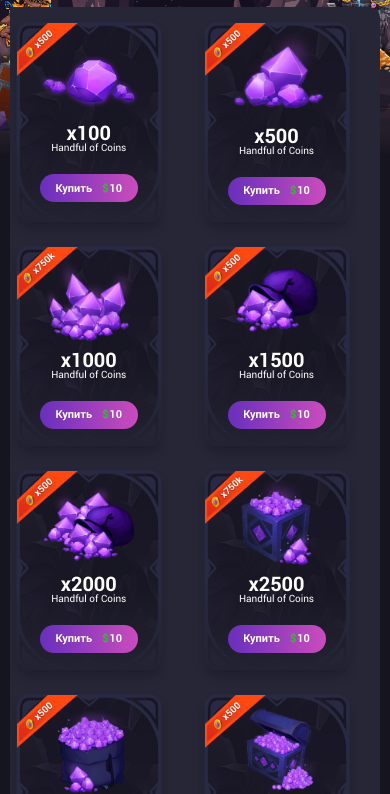
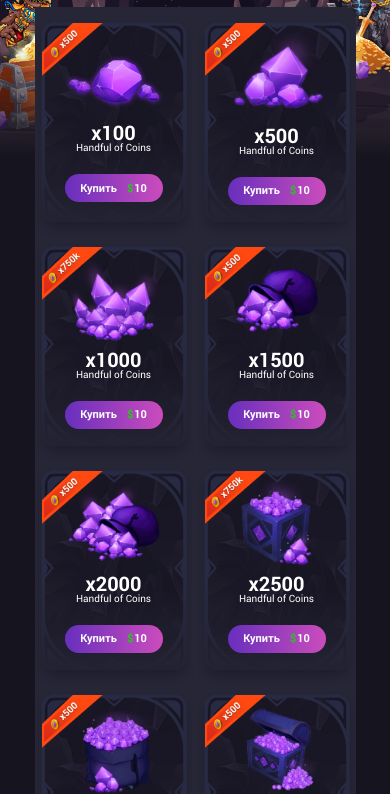
Before and after one commit to santelar/Test---Frozeneon, a website built with webpack: page index.html in a window 390 px wide. Shown: the part 70-864 px from the top of the page. Built offline with nearby package versions, Linux system fonts and the light colour scheme.

Commit message:
refactor: css-adaptiv

```diff
--- a/scss/styles.scss
+++ b/scss/styles.scss
@@ -123,7 +123,6 @@
 }
 
 .price {
-    width: 72%;
     padding-top: 20px;
     margin: 0 auto;
     .price__radio {
@@ -499,7 +498,6 @@
 
 @media screen and (max-width: 810px) {
     .price {
-        width: 80%;
         .price__content {
             .price__items {
                 grid-template-columns: repeat(3, 1fr);
@@ -510,7 +508,6 @@
 
 @media screen and (max-width: 730px) {
     .price {
-        width: 84%;
         padding-top: 0;
         margin-top: -3px;
         .price__label {
@@ -581,14 +578,10 @@
             }
         }
     }
-    .price {
-        width: 90%;
-    }
 }
 
 @media screen and (max-width: 580px) {
     .price {
-        width: 70%;
         .price__label {
             font-size: 12px;
         }
@@ -603,21 +596,8 @@
     }
 }
 
-@media screen and (max-width: 532px) {
-    .price {
-        width: 77%;
-    }
-}
-
-@media screen and (max-width: 484px) {
-    .price {
-        width: 82%;
-    }
-}
-
 @media screen and (max-width: 456px) {
     .price {
-        width: 87%;
         .price__content {
             padding: 10px 10px 10px 20px;
         }
@@ -626,7 +606,6 @@
 
 @media screen and (max-width: 430px) {
     .price {
-        width: 95%;
         .price__content {
             padding: 10px 10px 10px 20px;
         }
@@ -635,7 +614,6 @@
 
 @media screen and (max-width: 392px) {
     .price {
-        width: 95%;
         .price__label {
             font-size: 10px;
         }
```
Also changed, not shown: css/styles.css, dist/main.css.
